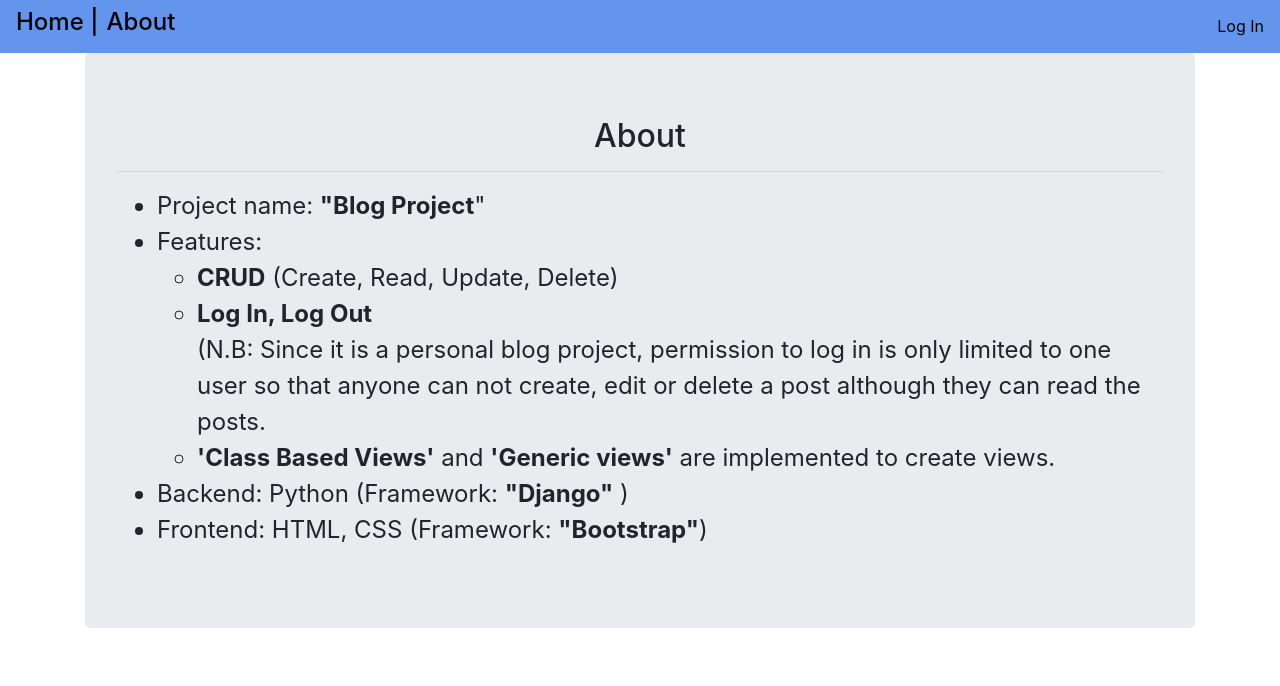
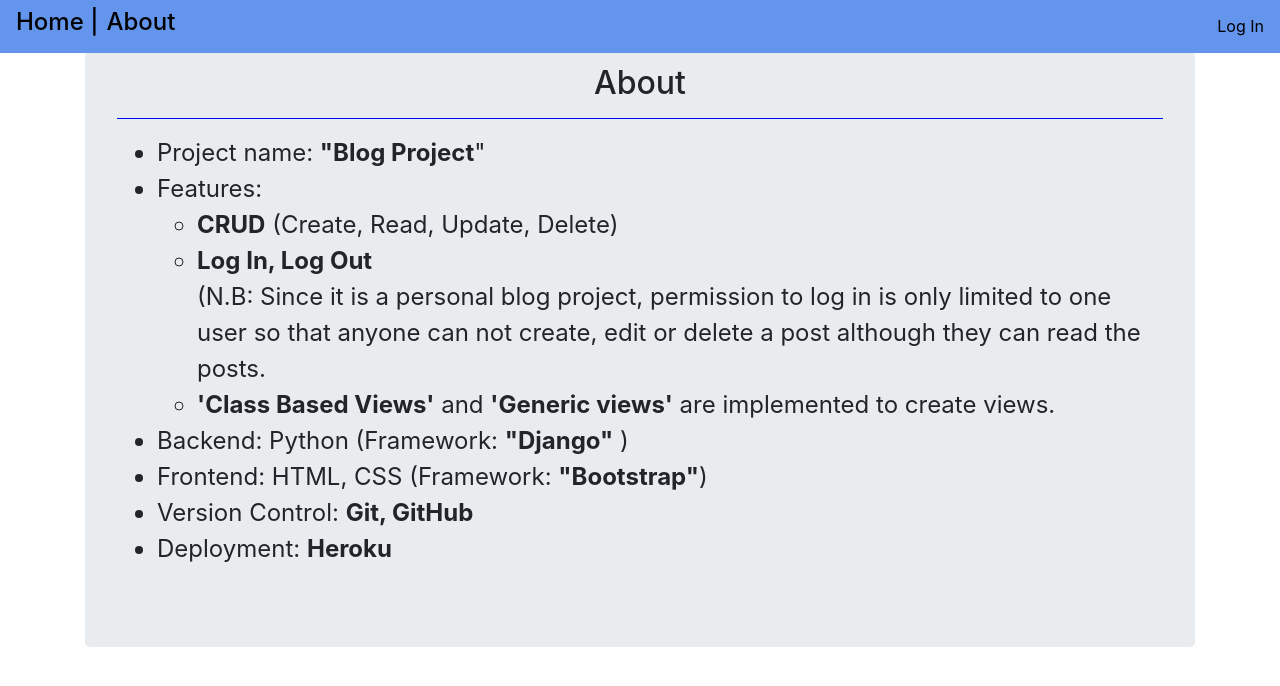
Before and after one commit to Suprove-99/my_blog, a Django app: page /about/ in a window 1280 px wide. Shown: the top 686 px of the page. Run offline with Django 3.2, Linux system fonts and the light colour scheme; some libraries are stand-ins or nearby versions.

Commit message:
fixed navbar

```diff
--- a/static/css/base.css
+++ b/static/css/base.css
@@ -1,11 +1,11 @@
 header h1 a {
-color: black;
+    color: black;
 }
 
 header .jumbotron {
     background-color: lightgreen;
 }
 
-nav{
+nav {
     background: cornflowerblue;
 }
--- a/templates/about.html
+++ b/templates/about.html
@@ -9,7 +9,7 @@
 {% block content %}
     <div class="jumbotron">
         <h2 style="text-align: center">About</h2>
-        <hr>
+        <hr style="border-color: blue">
         <ul style="font-size: x-large">
             <li>Project name: <b>"Blog Project</b>"</li>
             <li>
@@ -26,6 +26,8 @@
             </li>
             <li>Backend: Python (Framework: <b>"Django"</b> )</li>
             <li>Frontend: HTML, CSS (Framework: <b>"Bootstrap"</b>)</li>
+            <li>Version Control: <b>Git, GitHub</b></li>
+            <li>Deployment: <b>Heroku</b></li>
 
         </ul>
     </div>
--- a/templates/base.html
+++ b/templates/base.html
@@ -26,7 +26,7 @@
 
 </head>
 <body>
-<nav class="navbar navbar-expand-lg">
+<nav class="navbar navbar-expand-lg fixed-top">
     <ul class="navbar-nav ">
         <li class="nav-item active pr-2"><a href="{% url 'home' %}" style="color: black; "><h4>Home |</h4></a></li>
         <li class="nav-item "><a href="{% url 'about' %}" style="color: black;"><h4>About</h4></a></li>
```
